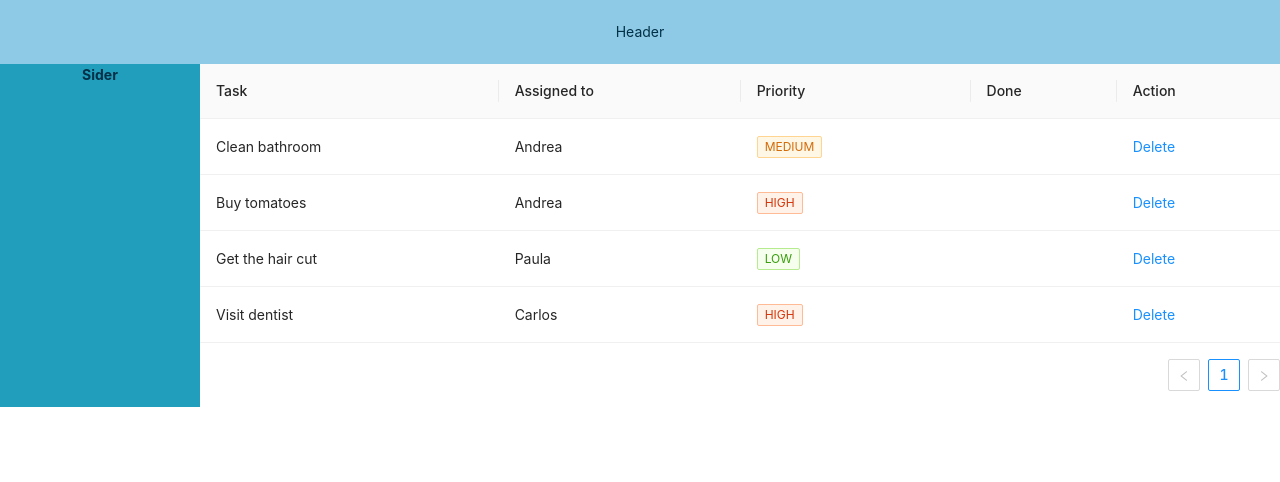
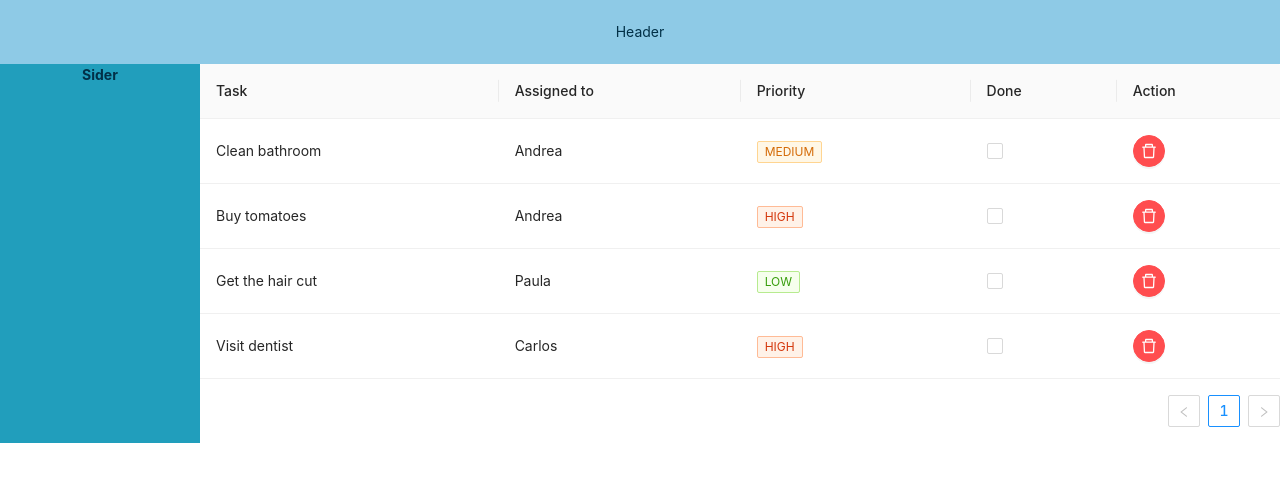
Before and after one commit to acalvom/react-redux-antd-app, a React (Create React App) app: page / in a window 1280 px wide. Shown: the top 482 px of the page. Built offline with nearby package versions, Linux system fonts and the light colour scheme.

Commit message:
Add checkbox & Custom delete button

```diff
--- a/src/components/TodosTable.jsx
+++ b/src/components/TodosTable.jsx
@@ -1,5 +1,6 @@
 import React from "react";
-import { Table, Tag, Space } from "antd";
+import { Table, Tag, Space, Checkbox, Button } from "antd";
+import { DeleteOutlined } from "@ant-design/icons";
 
 const TodosList = () => {
   const columns = [
@@ -34,13 +35,14 @@ const TodosList = () => {
       title: "Done",
       dataIndex: "isDone",
       key: "isDone",
+      render: () => <Checkbox></Checkbox>,
     },
     {
       title: "Action",
       key: "action",
       render: () => (
         <Space size="middle">
-          <a>Delete</a>
+          <Button type="danger" shape="circle" icon={<DeleteOutlined />} />
         </Space>
       ),
     },
```
